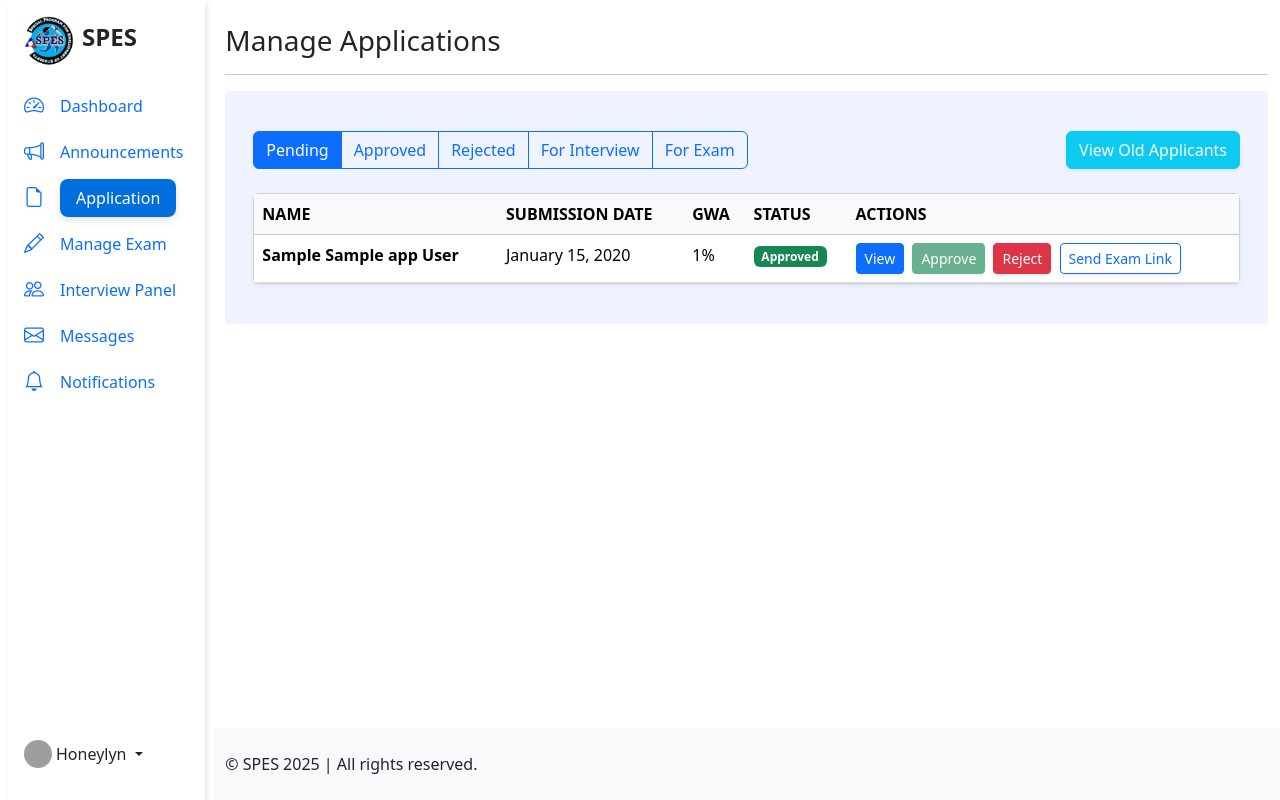
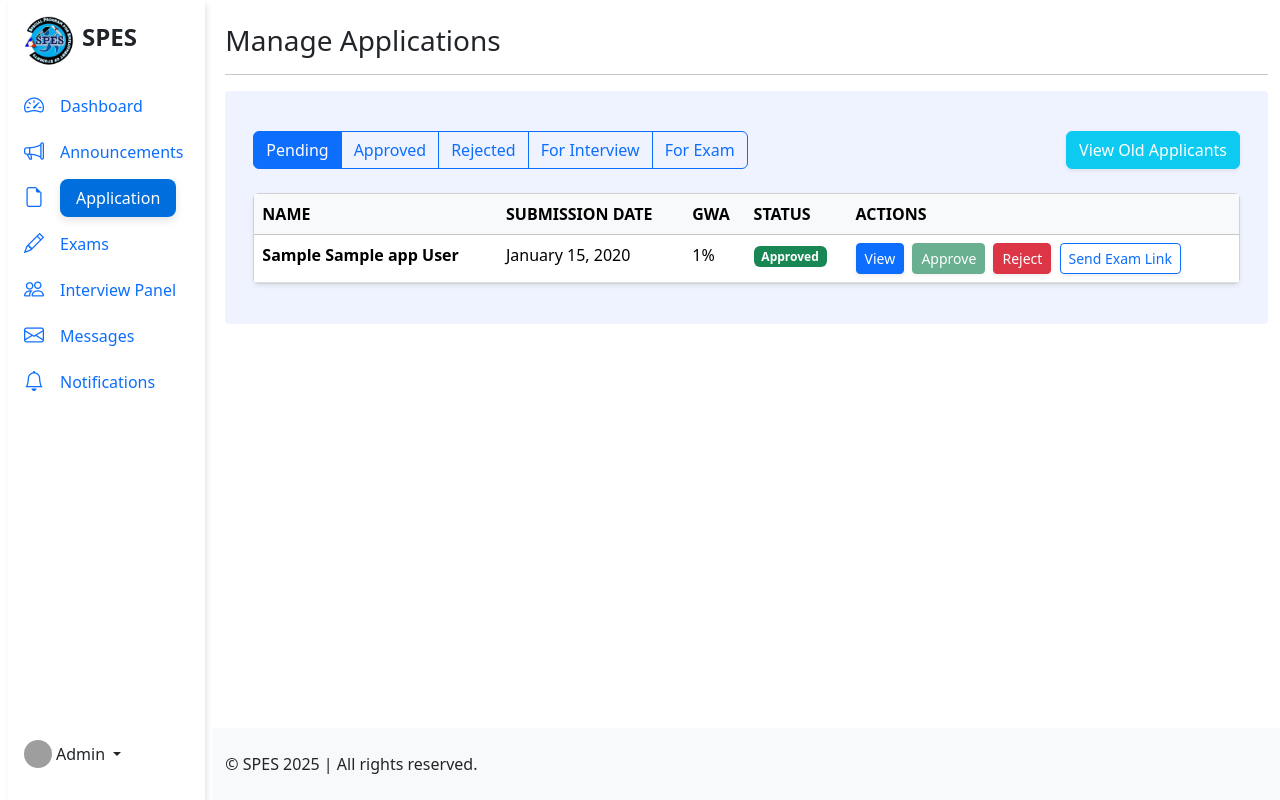
Before and after one commit to jericwin/SPES, a Flask app: template templates/admin/applications.html in a window 1280 px wide. Run offline with Flask 3, Linux system fonts and the light colour scheme; the template is opened without the code that fills it: most values are stand-ins (such as "Sample title", 1, 10 or a date in 2020); grey boxes are pictures that could not be loaded.

Commit message:
Update 'Manage Exam' link in applications template: change href to point to the correct route and update link text to 'Exams'. Also, update displayed username from 'Honeylyn' to 'Admin' for consistency.

```diff
--- a/templates/admin/applications.html
+++ b/templates/admin/applications.html
@@ -123,9 +123,12 @@
                 </a>
               </li>
               <li>
-                <a href="#" class="nav-link px-sm-0 px-2">
+                <a
+                  href="{{ url_for('admin_exams') }}"
+                  class="nav-link px-sm-0 px-2"
+                >
                   <i class="fs-5 bi-pencil"></i
-                  ><span class="ms-3 d-none d-sm-inline">Manage Exam</span>
+                  ><span class="ms-3 d-none d-sm-inline">Exams</span>
                 </a>
               </li>
               <li>
@@ -188,7 +191,7 @@
                   height="28"
                   class="rounded-circle"
                 />
-                <span class="d-none d-sm-inline mx-1">Honeylyn</span>
+                <span class="d-none d-sm-inline mx-1">Admin</span>
               </a>
               <ul
                 class="dropdown-menu dropdown-menu-dark text-small shadow"
```
